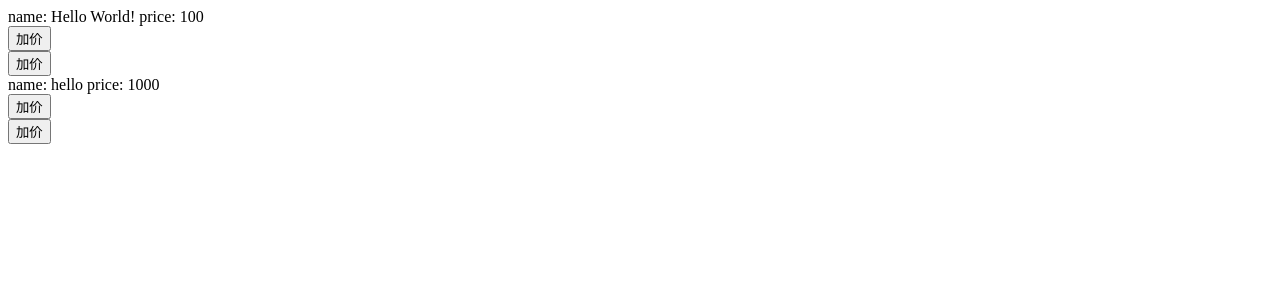
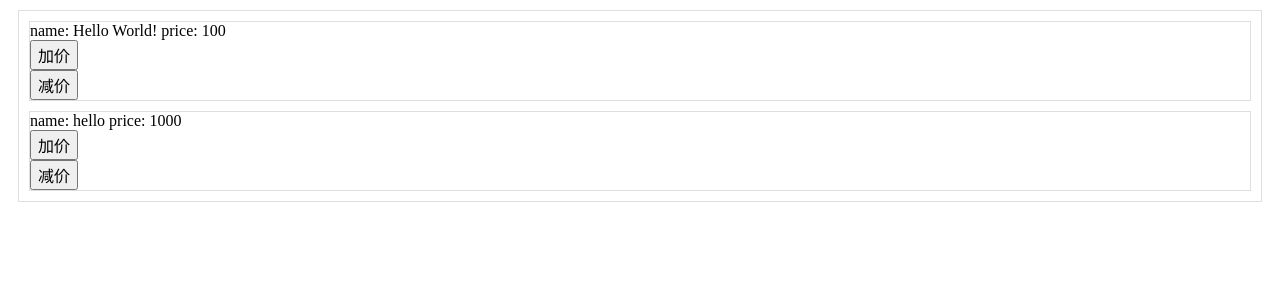
Before and after one commit to getOnce/react-app, a React app: page / in a window 1280 px wide. Shown: the top 300 px of the page. Built offline with nearby package versions, Linux system fonts and the light colour scheme.

Commit message:
feature: legacy

```diff
--- /dev/null
+++ b/src/components/Demo.css
@@ -0,0 +1,8 @@
+body span, body div, input {
+    font-size: 16px;
+    color: #000;
+}
+div {
+    border: solid 1px #dfdfdf;
+    margin: 10px;
+}
--- a/src/components/Demo.tsx
+++ b/src/components/Demo.tsx
@@ -1,11 +1,12 @@
 import * as React from 'react';
-
+import './Demo.css';
 export interface InterProps {
     name: string;
     price: number;
     onIncrement?: () => void;
     onDecrement?: () => void;
 }
+
 function Demo({
     name,
     price,
@@ -13,10 +14,10 @@ function Demo({
     onDecrement
 }: InterProps){
 
-    return (<div>
+return (<div>
         <span>{`name: ` + name + ` price: ` + price}</span><br/>
         <input onClick={onIncrement} value="加价" type="button"/><br/>
-        <input onClick={onDecrement} value="加价" type="button"/>
+        <input onClick={onDecrement} value="减价" type="button"/>
     </div>)
 }
 export default Demo
```
Also changed, not shown: tslint.json (+10 -2 lines), src/index.tsx (indentation only), 2 other files (tests, documents, lock files or other folders).
